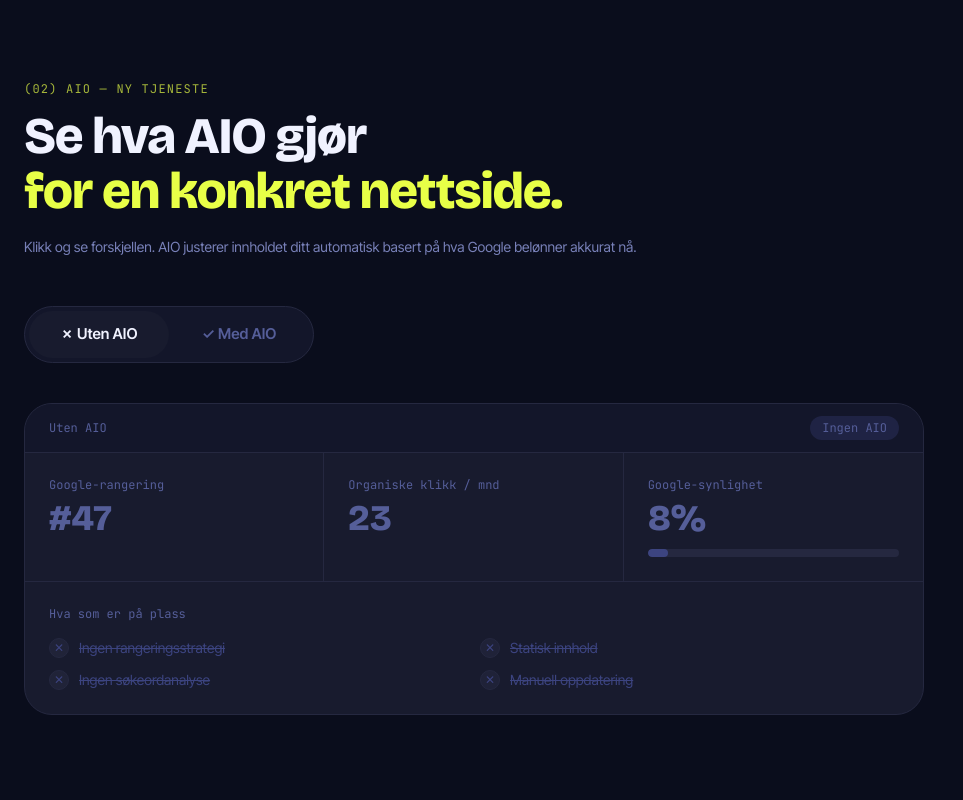
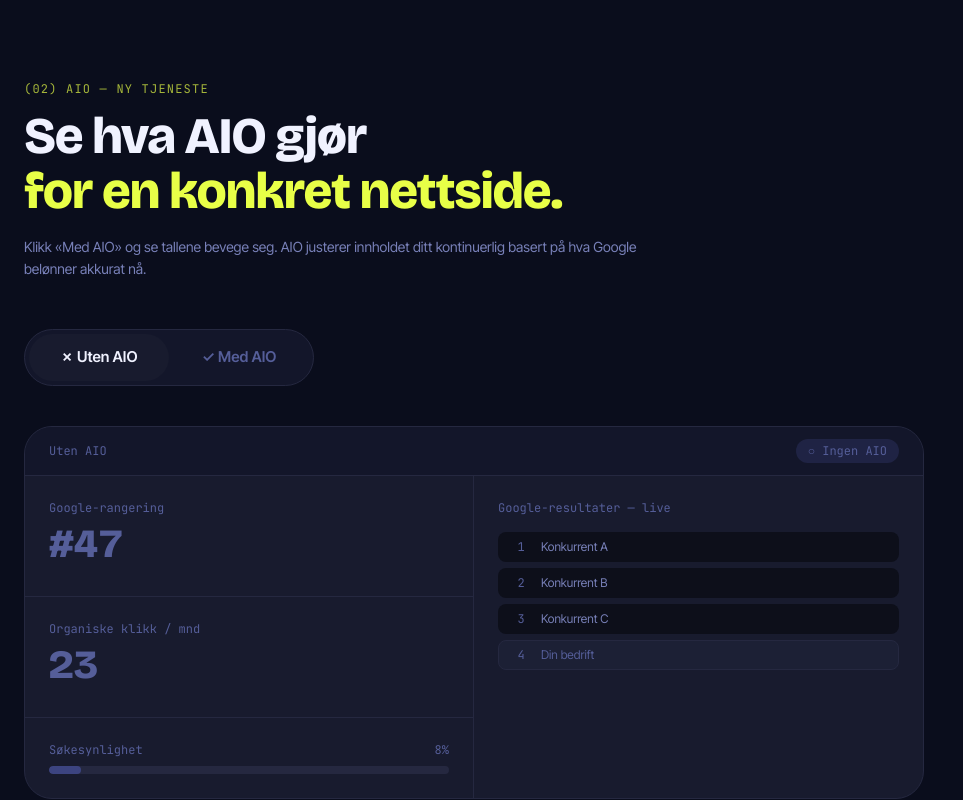
Before and after one commit to medcom-prog/medcom-as-a78499, a React (Vite) app: page / in a window 1280 px wide. Shown: the part 2000-2800 px from the top of the page, without its empty margins (0-963 px from the left). Built offline with nearby package versions, Linux system fonts and the light colour scheme.

Commit message:
AI-tell audit round 2 — AIO reveal with animated counters, live SERP reorder, ranking bar spring animation

```diff
--- a/src/components/AioReveal.tsx
+++ b/src/components/AioReveal.tsx
@@ -1,43 +1,45 @@
-import { useState, useEffect } from 'react';
+import { useState, useEffect, useRef } from 'react';
 import { motion, AnimatePresence, useMotionValue, useSpring, useTransform } from 'framer-motion';
 import { FadeIn } from './FadeIn';
 
 // ============================================================
 // The "weird thing" — AIO before/after interactive demo
+// Full metrics panel with animated counters and live bar
 // ============================================================
 
-const states = {
-  before: {
-    label: 'Uten AIO',
-    rank: { text: '#47', isGood: false },
-    clicks: { text: '23', isGood: false },
-    visibility: 8,
-    items: [
-      { text: 'Ingen rangeringsstrategi', ok: false },
-      { text: 'Statisk innhold', ok: false },
-      { text: 'Ingen søkeordanalyse', ok: false },
-      { text: 'Manuell oppdatering', ok: false },
-    ],
-  },
-  after: {
-    label: 'Med AIO',
-    rank: { text: 'Topp 3', isGood: true },
-    clicks: { text: '340+', isGood: true },
-    visibility: 87,
-    items: [
-      { text: 'AI-optimalisert innhold', ok: true },
-      { text: 'Automatiske oppdateringer', ok: true },
-      { text: 'Søkeordanalyse hver uke', ok: true },
-      { text: 'Rangeringsrapporter', ok: true },
-    ],
-  },
-};
+function AnimatedCounter({
+  from,
+  to,
+  prefix = '',
+  suffix = '',
+  active,
+}: {
+  from: number;
+  to: number;
+  prefix?: string;
+  suffix?: string;
+  active: boolean;
+}) {
+  const motionVal = useMotionValue(active ? to : from);
+  const spring = useSpring(motionVal, { damping: 25, stiffness: 60 });
+  const display = useTransform(spring, (v) => Math.round(v).toString());
 
-type StateKey = keyof typeof states;
+  useEffect(() => {
+    motionVal.set(active ? to : from);
+  }, [active, from, to, motionVal]);
+
+  return (
+    <span>
+      {prefix}
+      <motion.span>{display}</motion.span>
+      {suffix}
+    </span>
+  );
+}
 
 function RankingBar({ value, isAfter }: { value: number; isAfter: boolean }) {
-  const motionVal = useMotionValue(0);
-  const spring = useSpring(motionVal, { damping: 30, stiffness: 80 });
+  const motionVal = useMotionValue(isAfter ? value : 8);
+  const spring = useSpring(motionVal, { damping: 25, stiffness: 60 });
   const width = useTransform(spring, (v) => `${v}%`);
 
   useEffect(() => {
@@ -59,14 +61,54 @@ function RankingBar({ value, isAfter }: { value: number; isAfter: boolean }) {
   );
 }
 
+// Mini SERP component — shows ranking position reordering
+function SerpList({ isAfter }: { isAfter: boolean }) {
+  const positions = isAfter
+    ? ['Din bedrift', 'Konkurrent A', 'Konkurrent B', 'Konkurrent C']
+    : ['Konkurrent A', 'Konkurrent B', 'Konkurrent C', 'Din bedrift'];
+
+  return (
+    <div className="space-y-1.5">
+      {positions.map((name, i) => {
+        const isOwn = name === 'Din bedrift';
+        return (
+          <motion.div
+            key={name}
+            layout
+            transition={{ duration: 0.5, ease: [0.22, 1, 0.36, 1] }}
+            className="flex items-center gap-2.5 rounded-lg px-3 py-1.5"
+            style={{
+              background: isOwn ? (isAfter ? 'rgba(232,255,71,0.08)' : 'rgba(37,40,64,0.4)') : '#0D0F1A',
+              border: isOwn ? (isAfter ? '1px solid rgba(232,255,71,0.25)' : '1px solid #252840') : '1px solid transparent',
+            }}
+          >
+            <span
+              className="font-mono text-xs w-5 text-center"
+              style={{ color: isOwn && isAfter ? '#E8FF47' : '#555E99' }}
+            >
+              {i + 1}
+            </span>
+            <span
+              className="font-sans text-xs"
+              style={{ color: isOwn ? (isAfter ? '#E8FF47' : '#555E99') : '#7880B8' }}
+            >
+              {name}
+            </span>
+          </motion.div>
+        );
+      })}
+    </div>
+  );
+}
+
 export function AioReveal() {
-  const [active, setActive] = useState<StateKey>('before');
-  const data = states[active];
-  const isAfter = active === 'after';
+  const [active, setActive] = useState(false); // false = before, true = after
+  const ref = useRef<HTMLDivElement>(null);
 
   return (
     <section
       id="aio"
+      ref={ref}
       style={{
         background: '#0A0D1C',
         borderTop: '1px solid #252840',
@@ -99,13 +141,13 @@ export function AioReveal() {
             <span style={{ color: '#E8FF47' }}>for en konkret nettside.</span>
           </h2>
           <p className="font-sans text-sm leading-relaxed" style={{ color: '#7880B8' }}>
-            Klikk og se forskjellen. AIO justerer innholdet ditt automatisk
-            basert på hva Google belønner akkurat nå.
+            Klikk «Med AIO» og se tallene bevege seg. AIO justerer innholdet ditt
+            kontinuerlig basert på hva Google belønner akkurat nå.
           </p>
         </FadeIn>
 
         <FadeIn delay={0.1}>
-          {/* Large toggle */}
+          {/* Toggle */}
           <div
             className="flex items-center gap-0 mb-10 w-fit"
             style={{
@@ -115,172 +157,148 @@ export function AioReveal() {
               padding: '4px',
             }}
           >
-            {(['before', 'after'] as StateKey[]).map((key) => {
-              const isCurrent = active === key;
-              return (
             <button
-                  key={key}
-                  onClick={() => setActive(key)}
-                  className="relative font-sans font-semibold px-6 py-3 rounded-full transition-all duration-300"
+              onClick={() => setActive(false)}
+              className="font-sans font-semibold px-6 py-3 rounded-full transition-all duration-300"
               style={{
-                    background: isCurrent
-                      ? key === 'after'
-                        ? '#E8FF47'
-                        : '#181B2E'
-                      : 'transparent',
-                    color: isCurrent
-                      ? key === 'after'
-                        ? '#0D0F1A'
-                        : '#F0F2FF'
-                      : '#555E99',
+                background: !active ? '#181B2E' : 'transparent',
+                color: !active ? '#F0F2FF' : '#555E99',
                 fontSize: '0.9375rem',
                 minWidth: '140px',
               }}
             >
-                  {key === 'before' ? '✗ Uten AIO' : '✓ Med AIO'}
+              ✗ Uten AIO
             </button>
-              );
-            })}
+            <button
+              onClick={() => setActive(true)}
+              className="font-sans font-semibold px-6 py-3 rounded-full transition-all duration-300"
+              style={{
+                background: active ? '#E8FF47' : 'transparent',
+                color: active ? '#0D0F1A' : '#555E99',
+                fontSize: '0.9375rem',
+                minWidth: '140px',
+              }}
+            >
+              ✓ Med AIO
+            </button>
           </div>
 
           {/* Main demo panel */}
           <div
             className="rounded-3xl overflow-hidden"
             style={{
-              border: isAfter ? '1px solid rgba(232,255,71,0.25)' : '1px solid #252840',
+              border: active ? '1px solid rgba(232,255,71,0.25)' : '1px solid #252840',
               background: '#181B2E',
-              transition: 'border-color 0.4s ease, box-shadow 0.4s ease',
+              transition: 'border-color 0.5s ease, box-shadow 0.5s ease',
               maxWidth: '900px',
-              boxShadow: isAfter ? '0 0 60px rgba(232,255,71,0.08)' : 'none',
+              boxShadow: active ? '0 0 60px rgba(232,255,71,0.07)' : 'none',
             }}
           >
-            <AnimatePresence mode="wait">
-              <motion.div
-                key={active}
-                initial={{ opacity: 0, y: 16 }}
-                animate={{ opacity: 1, y: 0 }}
-                exit={{ opacity: 0, y: -16 }}
-                transition={{ duration: 0.3, ease: [0.22, 1, 0.36, 1] }}
-              >
-                {/* Top status bar */}
+            {/* Status bar */}
             <div
               className="px-6 py-3 flex items-center justify-between"
               style={{
-                    background: isAfter ? 'rgba(232,255,71,0.06)' : '#13162A',
+                background: active ? 'rgba(232,255,71,0.05)' : '#13162A',
                 borderBottom: '1px solid #252840',
                 transition: 'background 0.4s ease',
               }}
             >
-                  <span
-                    className="font-mono text-xs"
-                    style={{ color: isAfter ? '#E8FF47' : '#555E99' }}
-                  >
-                    {data.label}
+              <span className="font-mono text-xs" style={{ color: active ? '#E8FF47' : '#555E99' }}>
+                {active ? 'Med AIO' : 'Uten AIO'}
               </span>
               <span
                 className="font-mono text-xs px-3 py-1 rounded-full"
                 style={{
-                      background: isAfter ? 'rgba(232,255,71,0.12)' : 'rgba(60,68,128,0.3)',
-                      color: isAfter ? '#E8FF47' : '#555E99',
+                  background: active ? 'rgba(232,255,71,0.12)' : 'rgba(60,68,128,0.3)',
+                  color: active ? '#E8FF47' : '#555E99',
                 }}
               >
-                    {isAfter ? 'AIO aktivt' : 'Ingen AIO'}
+                {active ? '● AIO aktivt' : '○ Ingen AIO'}
               </span>
             </div>
 
-                {/* Metrics */}
-                <div
-                  className="grid grid-cols-1 md:grid-cols-3 gap-0"
-                  style={{ borderBottom: '1px solid #252840' }}
-                >
-                  {[
-                    {
-                      label: 'Google-rangering',
-                      value: data.rank.text,
-                      good: data.rank.isGood,
-                    },
-                    {
-                      label: 'Organiske klikk / mnd',
-                      value: data.clicks.text,
-                      good: data.clicks.isGood,
-                    },
-                    {
-                      label: 'Google-synlighet',
-                      value: `${data.visibility}%`,
-                      good: isAfter,
-                      hasBar: true,
-                    },
-                  ].map((metric, i) => (
-                    <div
-                      key={metric.label}
-                      className="p-6"
-                      style={{
-                        borderRight: i < 2 ? '1px solid #252840' : 'none',
-                      }}
-                    >
+            {/* Metrics + SERP side by side */}
+            <div className="grid grid-cols-1 lg:grid-cols-2 gap-0">
+              {/* Left: metrics */}
+              <div style={{ borderRight: '1px solid #252840' }}>
+                {/* Rank */}
+                <div className="p-6" style={{ borderBottom: '1px solid #252840' }}>
                   <div className="font-mono text-xs mb-2" style={{ color: '#555E99' }}>
-                        {metric.label}
+                    Google-rangering
                   </div>
                   <div
                     style={{
                       fontFamily: "'Bricolage Grotesque', system-ui, sans-serif",
                       fontWeight: 800,
-                          fontSize: '2.25rem',
+                      fontSize: '2.5rem',
                       lineHeight: 1,
-                          color: metric.good ? '#E8FF47' : '#555E99',
-                          marginBottom: '0.75rem',
+                      color: active ? '#E8FF47' : '#555E99',
+                      transition: 'color 0.3s ease',
+                      marginBottom: '0.5rem',
                     }}
                   >
-                        {metric.value}
-                      </div>
-                      {metric.hasBar && (
-                        <RankingBar value={data.visibility} isAfter={isAfter} />
+                    {active ? 'Topp 3' : (
+                      <span className="tabular-nums">
+                        #<AnimatedCounter from={3} to={47} prefix="" suffix="" active={!active} />
+                      </span>
                     )}
                   </div>
-                  ))}
                 </div>
 
-                {/* Checklist */}
+                {/* Clicks */}
+                <div className="p-6" style={{ borderBottom: '1px solid #252840' }}>
+                  <div className="font-mono text-xs mb-2" style={{ color: '#555E99' }}>
+                    Organiske klikk / mnd
+                  </div>
+                  <div
+                    style={{
+                      fontFamily: "'Bricolage Grotesque', system-ui, sans-serif",
+                      fontWeight: 800,
+                      fontSize: '2.5rem',
+                      lineHeight: 1,
+                      color: active ? '#E8FF47' : '#555E99',
+                      transition: 'color 0.3s ease',
+                      marginBottom: '0.5rem',
+                    }}
+                  >
+                    <span className="tabular-nums">
+                      <AnimatedCounter from={23} to={340} suffix={active ? '+' : ''} active={active} />
+                    </span>
+                  </div>
+                </div>
+
+                {/* Synlighet */}
+                <div className="p-6">
+                  <div className="flex items-center justify-between mb-2">
+                    <span className="font-mono text-xs" style={{ color: '#555E99' }}>
+                      Søkesynlighet
+                    </span>
+                    <span
+                      className="font-mono text-xs tabular-nums"
+                      style={{ color: active ? '#E8FF47' : '#555E99' }}
+                    >
+                      <AnimatedCounter from={8} to={87} suffix="%" active={active} />
+                    </span>
+                  </div>
+                  <RankingBar value={active ? 87 : 8} isAfter={active} />
+                </div>
+              </div>
+
+              {/* Right: SERP preview */}
               <div className="p-6">
                 <div className="font-mono text-xs mb-4" style={{ color: '#555E99' }}>
-                    Hva som er på plass
+                  Google-resultater — live
                 </div>
-                  <div className="grid grid-cols-2 gap-3">
-                    {data.items.map((item) => (
-                      <div key={item.text} className="flex items-center gap-2.5">
-                        <span
-                          className="flex-shrink-0 w-5 h-5 rounded-full flex items-center justify-center text-xs"
-                          style={{
-                            background: item.ok
-                              ? 'rgba(232,255,71,0.1)'
-                              : 'rgba(37,40,64,0.6)',
-                            border: item.ok
-                              ? '1px solid rgba(232,255,71,0.3)'
-                              : '1px solid #252840',
-                            color: item.ok ? '#E8FF47' : '#3C4480',
-                          }}
-                        >
-                          {item.ok ? '✓' : '✕'}
-                        </span>
-                        <span
-                          className="font-sans text-sm"
-                          style={{
-                            color: item.ok ? '#D4D8F5' : '#3C4480',
-                            textDecoration: item.ok ? 'none' : 'line-through',
-                          }}
-                        >
-                          {item.text}
-                        </span>
-                      </div>
-                    ))}
-                  </div>
+                <AnimatePresence mode="popLayout">
+                  <SerpList key={active ? 'after' : 'before'} isAfter={active} />
+                </AnimatePresence>
 
-                  {isAfter && (
+                {active && (
                   <motion.div
                     initial={{ opacity: 0, y: 8 }}
                     animate={{ opacity: 1, y: 0 }}
-                      transition={{ delay: 0.25 }}
-                      className="mt-6 pt-4"
+                    transition={{ delay: 0.4 }}
+                    className="mt-6 pt-5"
                     style={{ borderTop: '1px solid #252840' }}
                   >
                     <a
@@ -293,8 +311,7 @@ export function AioReveal() {
                   </motion.div>
                 )}
               </div>
-              </motion.div>
-            </AnimatePresence>
+            </div>
           </div>
         </FadeIn>
       </div>
```
Also changed, not shown: 5 other files (tests, documents, lock files or other folders). Lines whose indentation alone changed are shown as unchanged.
